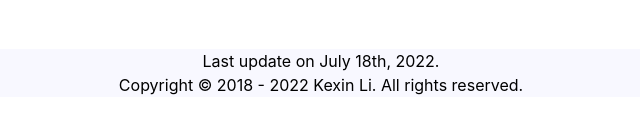
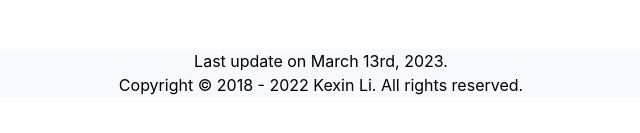
Before and after one commit to Kexin6/kexin6.github.io, a plain HTML site: page Contact.html in a window 1280 px wide. Shown: the part 247-380 px from the top of the page, 319-959 px from the left. Drawn offline with nearby package versions, Linux system fonts and the light colour scheme.

Commit message:
Update Contact.html

```diff
--- a/Contact.html
+++ b/Contact.html
@@ -98,7 +98,7 @@
 
 <div style="padding-top: 4%">
     <div style="text-align: center; background-color: ghostwhite;color: black">
-        <div>Last update on July 18th, 2022.</div>
+        <div>Last update on March 13rd, 2023.</div>
         <div>Copyright © 2018 - 2022 Kexin Li. All rights reserved.</div>
 
     </div>
```
